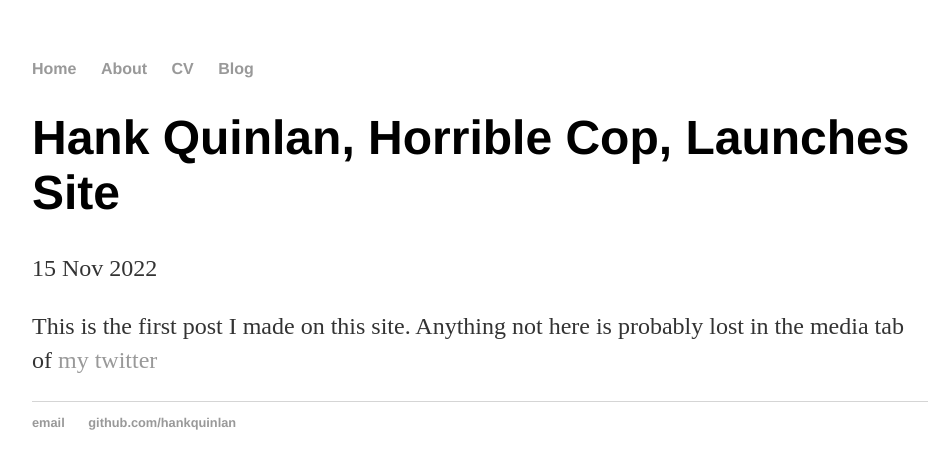
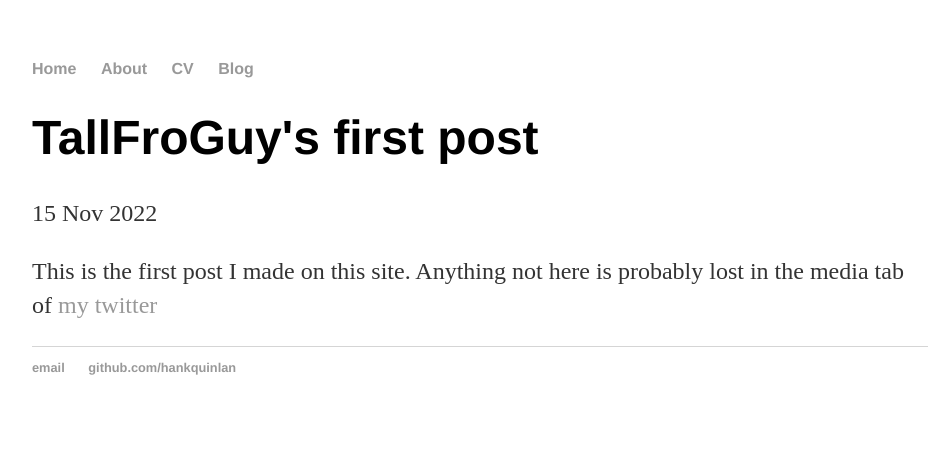
Before and after one commit to TallFroGuy/tallfroguy.github.io, a Jekyll site: the page built from _posts/2022-11-15-first-post.md, in a window 1280 px wide. Shown: the top 469 px of the page, without its empty margins (160-1099 px from the left). Built offline with Jekyll 4.4.1, drawn with Linux system fonts in a browser that asks for light colours.

Commit message:
Update 2022-11-15-first-post.md

```diff
--- a/_posts/2022-11-15-first-post.md
+++ b/_posts/2022-11-15-first-post.md
@@ -1,6 +1,6 @@
 ---
 layout: post
-title: "Hank Quinlan, Horrible Cop, Launches Site"
+title: "TallFroGuy's first post"
 date: 2022-11-15
 ---
 
```
